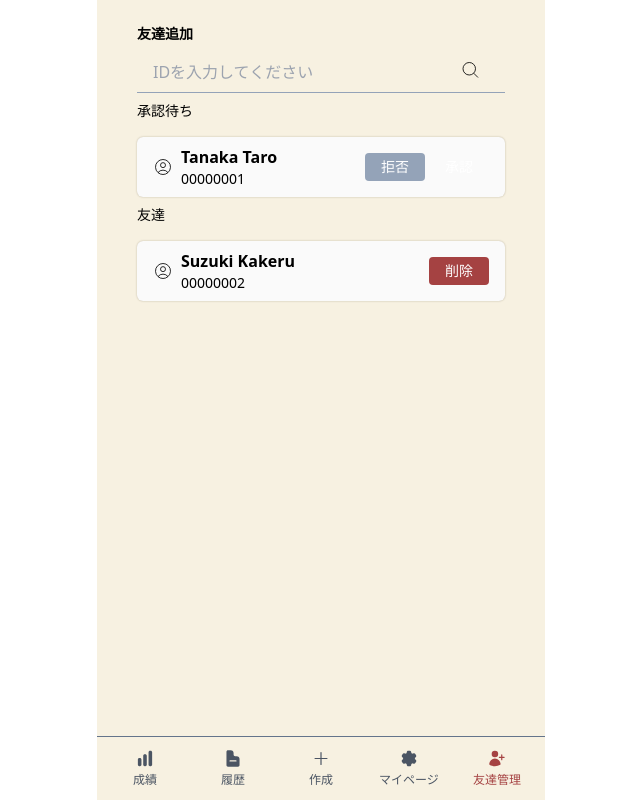
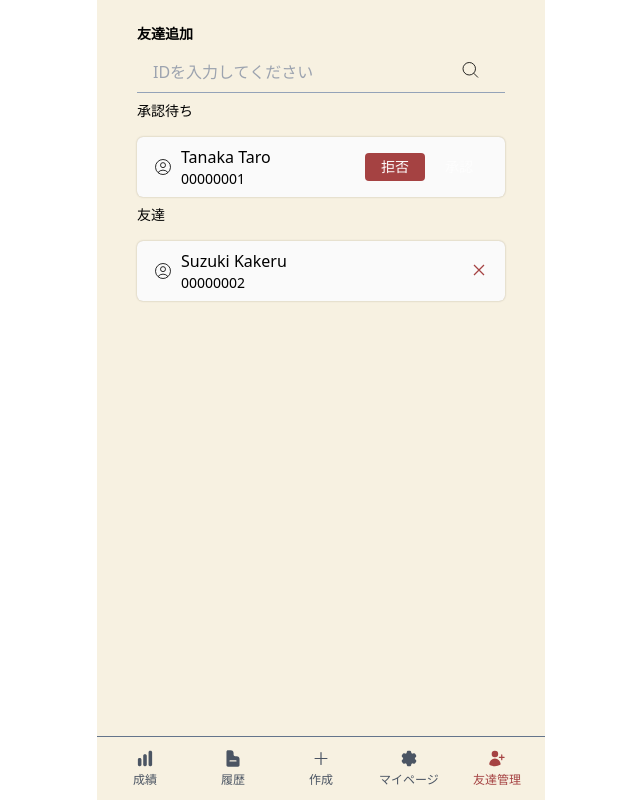
Before and after one commit to NelsoNave/mahjong-app, a Next.js app: page /friend-management in a window 1280 px wide. Shown: the whole page, without its empty margins (319-959 px from the left). Built offline with nearby package versions, Linux system fonts and the light colour scheme.

Commit message:
style: update buttons #12

```diff
--- a/app/components/FriendCard.tsx
+++ b/app/components/FriendCard.tsx
@@ -30,7 +30,7 @@ const FriendCard = ({
             <path d="M17.982 18.725A7.488 7.488 0 0 0 12 15.75a7.488 7.488 0 0 0-5.982 2.975m11.963 0a9 9 0 1 0-11.963 0m11.963 0A8.966 8.966 0 0 1 12 21a8.966 8.966 0 0 1-5.982-2.275M15 9.75a3 3 0 1 1-6 0 3 3 0 0 1 6 0Z" />
           </svg>
           <div className="flex flex-col items-start">
-            <p className="font-semibold">{friendName}</p>
+            <p>{friendName}</p>
             <p className="text-sm font-light">
               {id.toString().padStart(8, "0")}
             </p>
@@ -38,14 +38,14 @@ const FriendCard = ({
         </div>
         <div className="flex items-center gap-1">
           <button
-            className="rounded bg-slate-400 px-4 py-1 text-sm text-white hover:opacity-90"
+            className="rounded bg-appleBlossom px-4 py-1 text-sm text-white hover:opacity-90"
             onClick={handleDenyRequest}
           >
             拒否
           </button>
           <button
             onClick={handleApprove}
-            className="bg-pineGlade rounded px-4 py-1 text-sm text-white hover:opacity-90"
+            className="bg-amazon rounded px-4 py-1 text-sm text-white opacity-70 hover:opacity-60"
           >
             承認
           </button>
@@ -69,7 +69,7 @@ const FriendCard = ({
             <path d="M17.982 18.725A7.488 7.488 0 0 0 12 15.75a7.488 7.488 0 0 0-5.982 2.975m11.963 0a9 9 0 1 0-11.963 0m11.963 0A8.966 8.966 0 0 1 12 21a8.966 8.966 0 0 1-5.982-2.275M15 9.75a3 3 0 1 1-6 0 3 3 0 0 1 6 0Z" />
           </svg>
           <div className="flex flex-col items-start">
-            <p className="font-semibold">{friendName}</p>
+            <p>{friendName}</p>
             <p className="text-sm font-light">
               {id.toString().padStart(8, "0")}
             </p>
@@ -78,9 +78,20 @@ const FriendCard = ({
         <div>
           <button
             onClick={() => handleDeleteFriend(id)}
-            className="rounded bg-appleBlossom px-4 py-1 text-sm text-white hover:opacity-90"
+            className="py-1 text-sm text-white hover:opacity-90"
           >
-            削除
+            <svg
+              xmlns="http://www.w3.org/2000/svg"
+              fill="none"
+              viewBox="0 0 24 24"
+              stroke-width="1.5"
+              stroke="currentColor"
+              width={20}
+              height={20}
+              className="text-appleBlossom"
+            >
+              <path d="M6 18 18 6M6 6l12 12" />
+            </svg>
           </button>
         </div>
       </div>
--- a/app/friend-management/page.tsx
+++ b/app/friend-management/page.tsx
@@ -73,6 +73,7 @@ const Page = () => {
     const friendIdNumber = parseInt(friendId);
     try {
       await approveRequest(friendIdNumber);
+      alert("友達申請を承認しました");
       refreshFriendList();
     } catch (error) {
       console.error(error);
@@ -194,7 +195,7 @@ const Page = () => {
           </div>
         </form>
         {friendData && (
-          <div className="mt-2 flex items-center justify-between rounded-2xl border bg-gray-100 px-6 py-3 text-center">
+          <div className="mt-2 flex items-center justify-between rounded-md border bg-neutral-50 px-4 py-2  text-center">
             <div className="flex items-center gap-2">
               <svg
                 xmlns="http://www.w3.org/2000/svg"
@@ -206,18 +207,18 @@ const Page = () => {
               >
                 <path d="M17.982 18.725A7.488 7.488 0 0 0 12 15.75a7.488 7.488 0 0 0-5.982 2.975m11.963 0a9 9 0 1 0-11.963 0m11.963 0A8.966 8.966 0 0 1 12 21a8.966 8.966 0 0 1-5.982-2.275M15 9.75a3 3 0 1 1-6 0 3 3 0 0 1 6 0Z" />
               </svg>
-              <p>{friendData.friendName}</p>
+              <p >{friendData.friendName}</p>
             </div>
             <div className="flex items-center gap-1">
               <button
                 onClick={handleCancel}
-                className="rounded bg-slate-400 px-4 py-1 text-sm text-white hover:opacity-90"
+                className="bg-denim rounded px-4 py-1 text-sm text-white opacity-80 hover:opacity-60"
               >
                 キャンセル
               </button>
               <button
                 onClick={handleAddFriend}
-                className="bg-pineGlade rounded px-4 py-1 text-sm text-white hover:opacity-90"
+                className="bg-amazon rounded px-4 py-1 text-sm text-white opacity-70 hover:opacity-60"
               >
                 申請
               </button>
```
